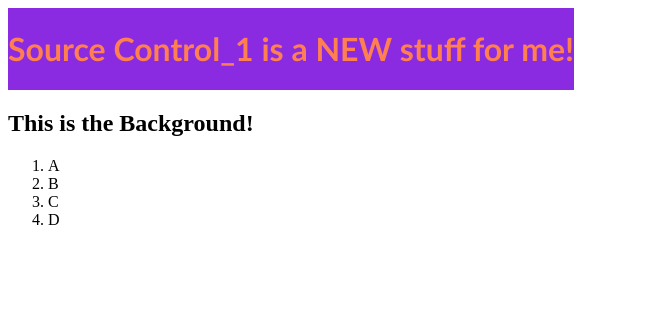
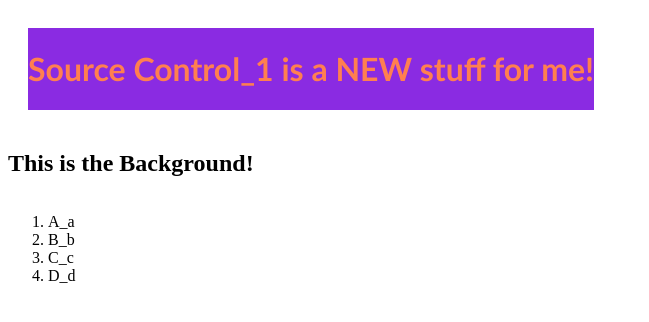
Before and after one commit to kenbomber/BG, a plain HTML site: page index.html in a window 1280 px wide. Shown: the whole page, without its empty margins (0-649 px from the left). Drawn offline with Linux system fonts and the light colour scheme.

Commit message:
New List Feature

```diff
--- a/index.html
+++ b/index.html
@@ -10,10 +10,10 @@
     </header>
         <h2>This is the Background!</h2>
         <ol>
-            <li>A</li>
-            <li>B</li>
-            <li>C</li>
-            <li>D</li>
+            <li>A_a</li>
+            <li>B_b</li>
+            <li>C_c</li>
+            <li>D_d</li>
         </ol>
     <script src="script.js"></script>
 </body>
--- a/style.css
+++ b/style.css
@@ -3,5 +3,10 @@ header {
     text-align: center;
     font-family: 'Gill Sans', 'Gill Sans MT', Calibri, 'Trebuchet MS', sans-serif;
     display: inline-block;
-    color:coral
+    color:coral;
+    margin: 20px;
 }
+
+ol {
+    display: inline-block;
+}
```
